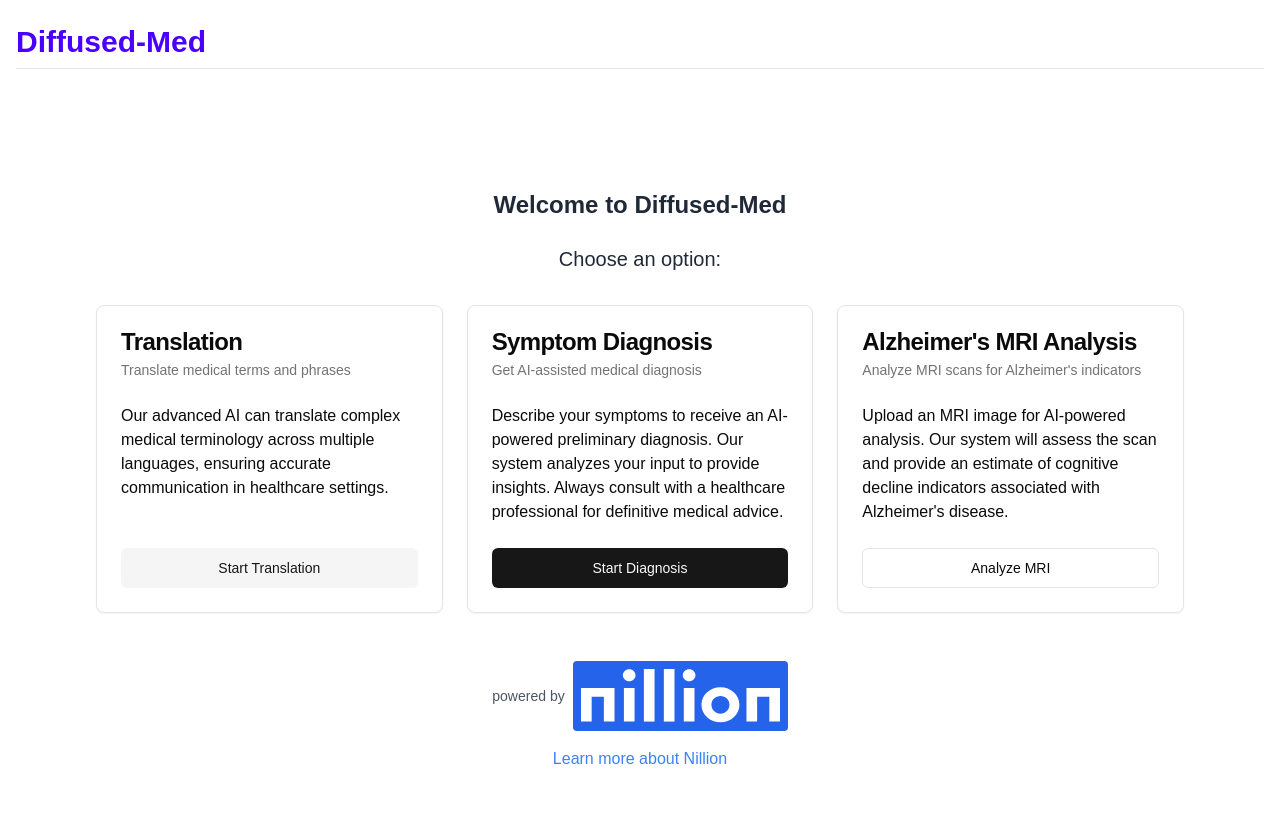
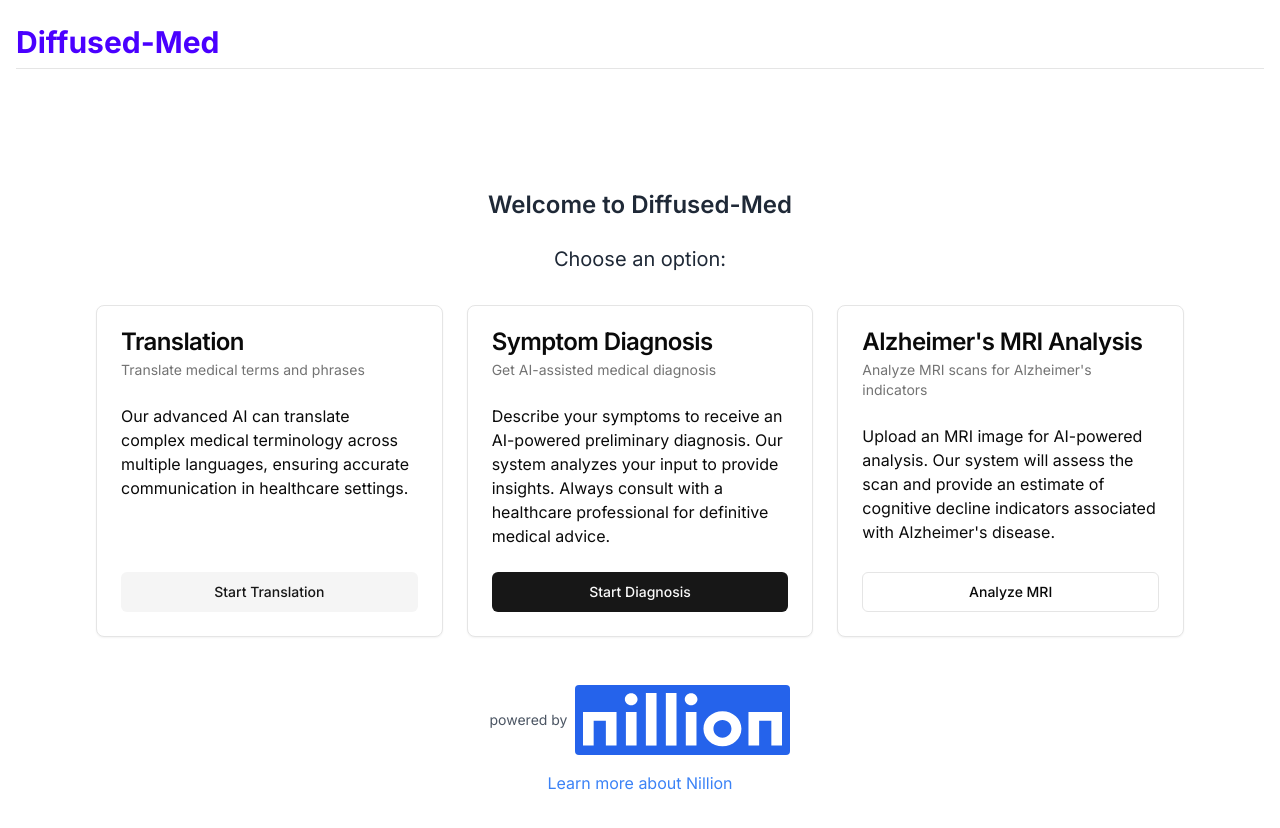
Before and after one commit to pedro123456789-wq/diffused-med, a Next.js app: page / in a window 1280 px wide. Shown: the top 828 px of the page. Built offline with nearby package versions, Linux system fonts and the light colour scheme.

Commit message:
update tab name metadata

```diff
--- a/src/app/layout.tsx
+++ b/src/app/layout.tsx
@@ -1,35 +1,26 @@
-import type { Metadata } from "next";
-import localFont from "next/font/local";
-import "./globals.css";
+import type { Metadata } from 'next'
+import { Inter } from 'next/font/google'
+import './globals.css'
 
-const geistSans = localFont({
-  src: "./fonts/GeistVF.woff",
-  variable: "--font-geist-sans",
-  weight: "100 900",
-});
-const geistMono = localFont({
-  src: "./fonts/GeistMonoVF.woff",
-  variable: "--font-geist-mono",
-  weight: "100 900",
-});
+const inter = Inter({ subsets: ['latin'] })
 
 export const metadata: Metadata = {
-  title: "Create Next App",
-  description: "Generated by create next app",
-};
+  title: 'Diffused-Med: AI-Powered Medical Imaging',
+  description: 'Advanced medical imaging analysis using AI technology',
+  icons: {
+    icon: '/favicon.ico',
+    apple: '/apple-touch-icon.png',
+  },
+}
 
 export default function RootLayout({
   children,
-}: Readonly<{
-  children: React.ReactNode;
-}>) {
+}: {
+  children: React.ReactNode
+}) {
   return (
     <html lang="en">
-      <body
-        className={`${geistSans.variable} ${geistMono.variable} antialiased`}
-      >
-        {children}
-      </body>
+      <body className={inter.className}>{children}</body>
     </html>
-  );
+  )
 }
```
